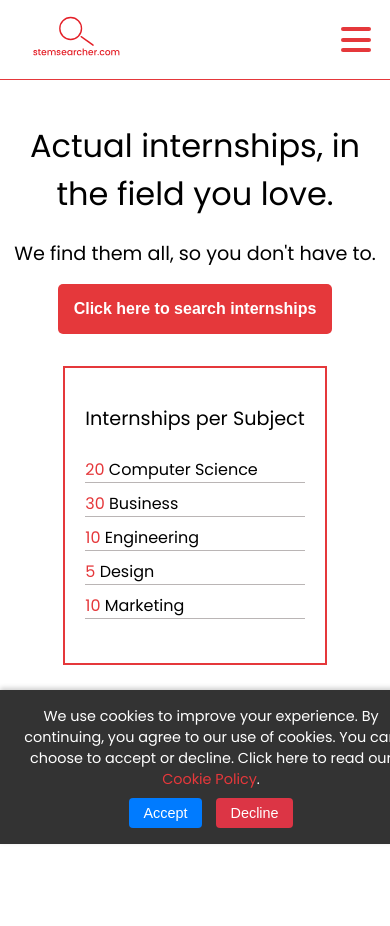
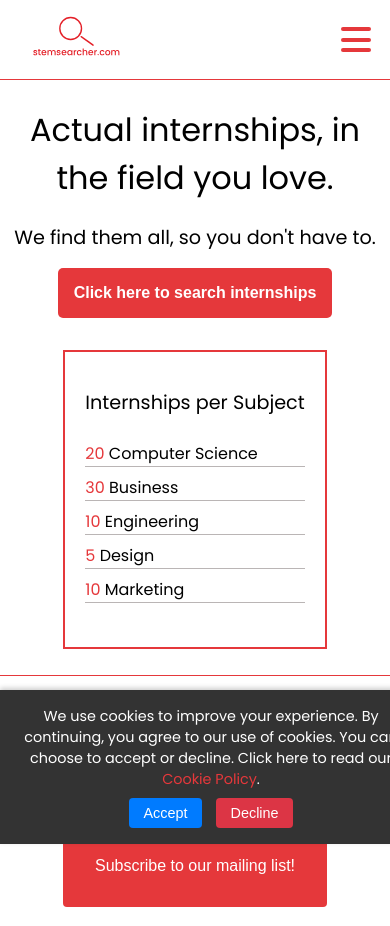
Before and after one commit to Stuart-Dann/Internship-Website, a React (Vite) app: page / in a window 390 px wide. Before the commit the page ends 844 px from the top, so only its background shows below. Built offline with nearby package versions, Linux system fonts and the light colour scheme; no server answers.

Commit message:
Refactor footer styles for improved responsiveness on small screens

```diff
--- a/src/components/Footer.css
+++ b/src/components/Footer.css
@@ -67,3 +67,17 @@
     gap: 1em;
     justify-content: center;
 }
+
+@media (max-width: 600px) {
+    .footer{
+        flex-direction: column;
+        gap: 1.5em;
+        padding: 5%;
+    }
+    .footer-links{
+        order: -1; /* Move links to the top on small screens */
+    }
+    #mailing-dialog-button{
+        margin-left: 0;
+    }
+}
```
